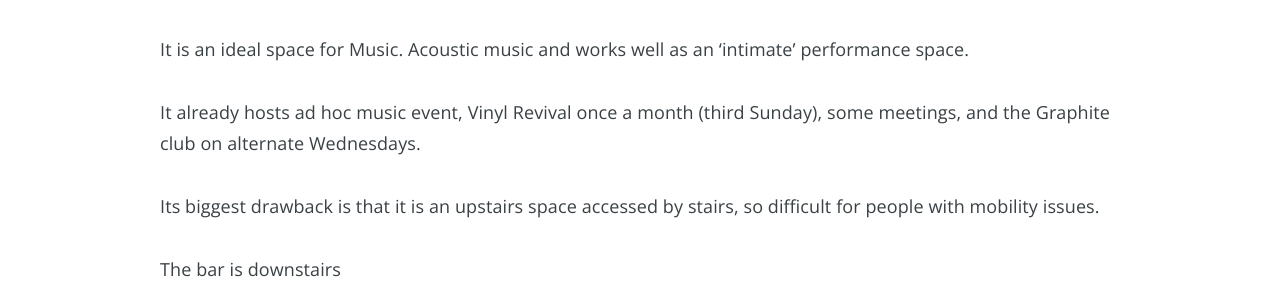
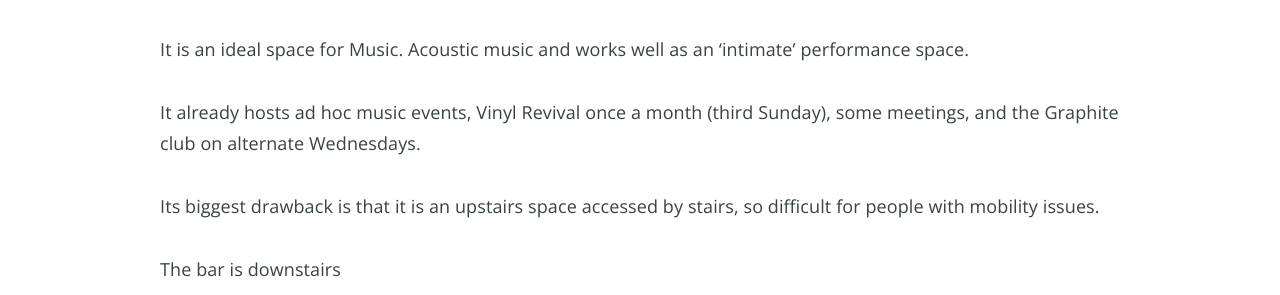
Before and after one commit to caprenter/chip, a Jekyll site: the page built from docs/about.md, in a window 1280 px wide and 900 px high, scrolled down 1527 px. Shown: the part 159-454 px from the top of the window. Built offline with Jekyll 4.4.1, drawn with Linux system fonts in a browser that asks for light colours; comment, search, counter and statistics services are not loaded.

Commit message:
UPdates footer and someother bits

```diff
--- a/docs/_includes/footer.html
+++ b/docs/_includes/footer.html
@@ -8,9 +8,17 @@
     <div class="col-md-4">
     {% capture links %}{% include links.md %}{% endcapture %}
     {{ links | markdownify }}
+    <div>
+</div>
+<div class="d-flex flex-row">
+    <div>
+        <a href="https://rumbleupbingley.co.uk/" class="footer-logo"><img style="max-width:140px" src="{{ '/assets/images/RumbleEventsBingley_WHT_TRANS.png' | relative_url }}" alt="Bradford 2025" class="img-responsive" /></a>
+    </div>
+    <div>
+        <a href="https://bradford2025.co.uk/" class="footer-logo"><img style="max-width:140px" src="{{ '/assets/images/love-bradford.png' | relative_url }}" alt="Bradford 2025" class="img-responsive" /></a>
+    </div>
+</div>
 
-</div>
-</div>
 <script src="https://unpkg.com/vanilla-back-to-top@7.2.1/dist/vanilla-back-to-top.min.js"></script>
   <script>
     addBackToTop({
--- a/docs/about.md
+++ b/docs/about.md
@@ -29,7 +29,7 @@ The space is approx 8m x 5m, with tables, seating and a small stage area.
 
 It is an ideal space for Music. Acoustic music and works well as an 'intimate' performance space.
 
-It already hosts ad hoc music event, Vinyl Revival once a month (third Sunday), some meetings, and the Graphite club on alternate Wednesdays.
+It already hosts ad hoc music events, Vinyl Revival once a month (third Sunday), some meetings, and the Graphite club on alternate Wednesdays.
 
 Its biggest drawback is that it is an upstairs space accessed by stairs, so difficult for people with mobility issues.
 
```
Also changed, not shown: docs/_includes/traditional-music.md (line endings or trailing spaces), docs/assets/images/RumbleEventsBingley_WHT_TRANS.png (added), docs/assets/images/favicon.ico (added), docs/assets/images/love-bradford.png (added).
